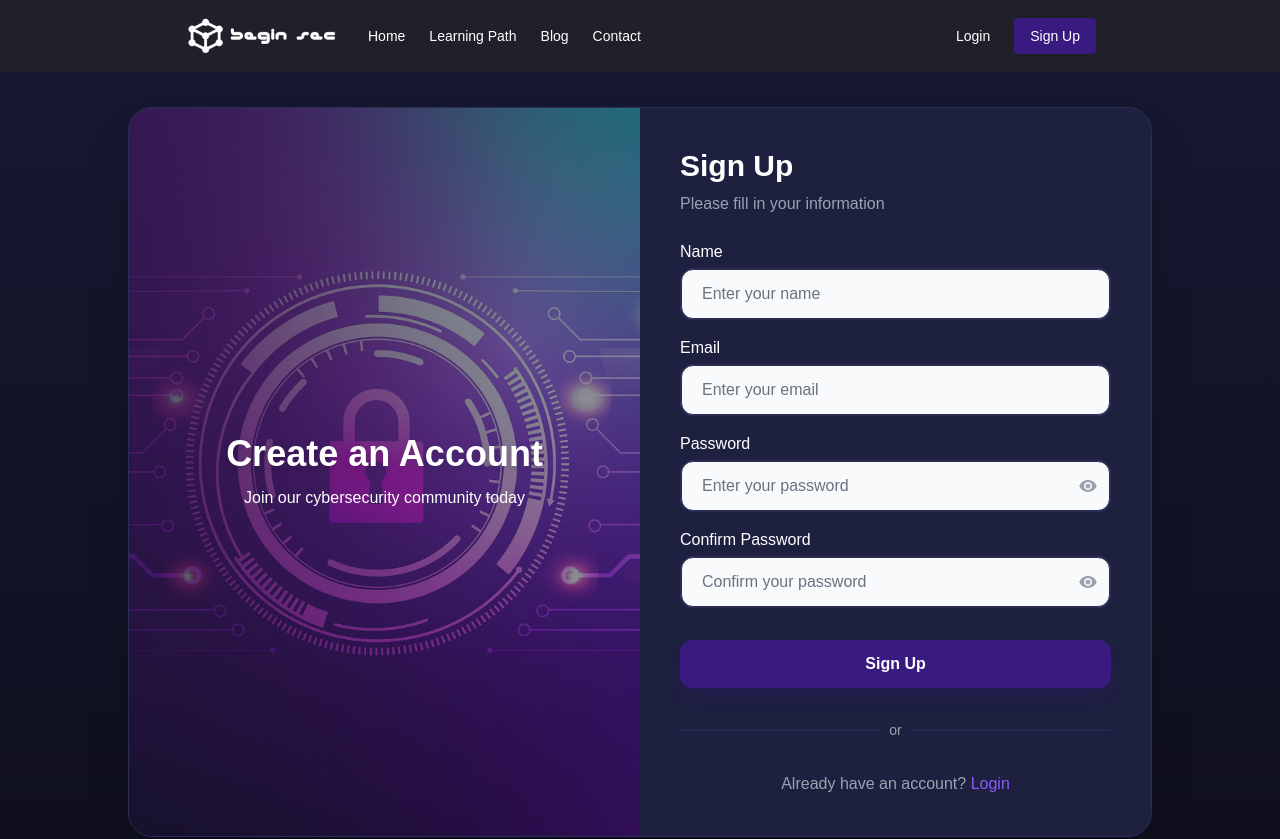
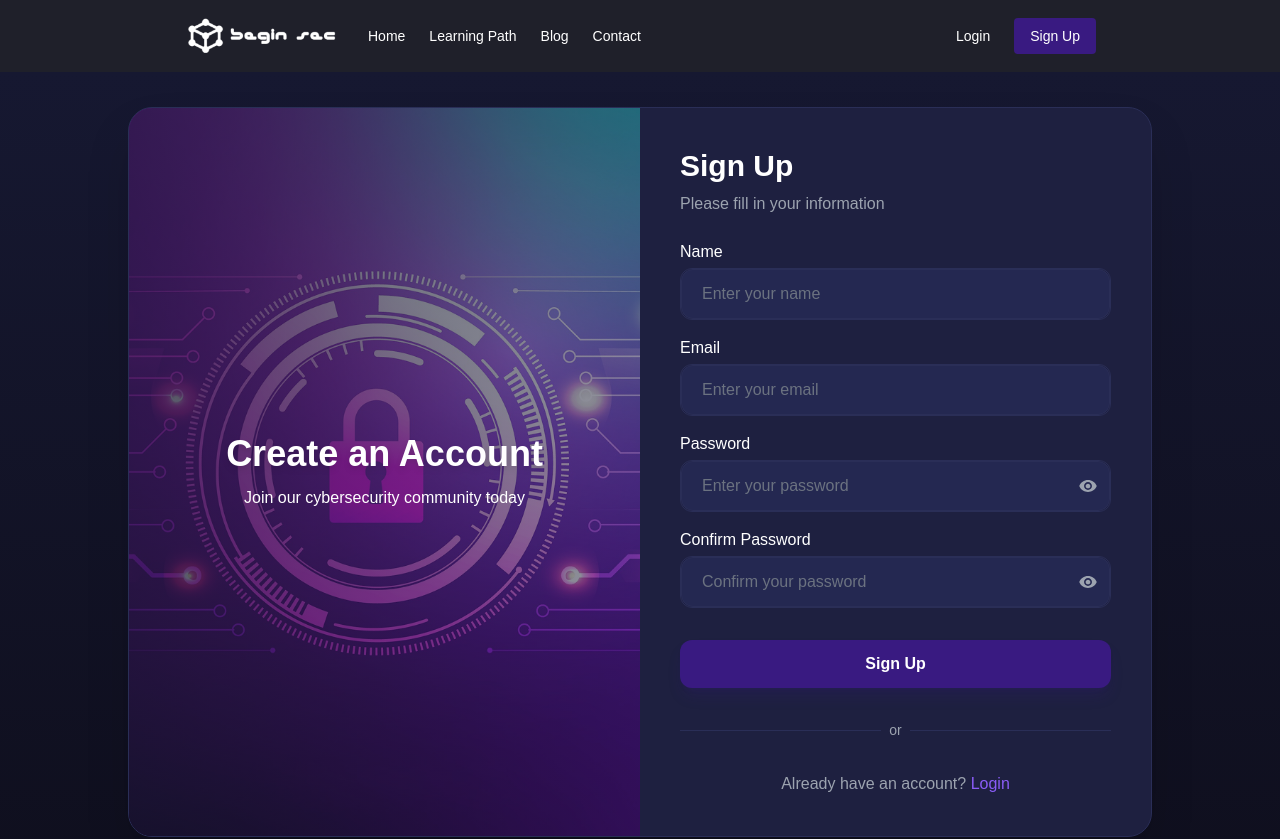
Before and after one commit to Parakuz/beginSec, a Next.js app in the folder setup/beginsec/: page /signup in a window 1280 px wide. Shown: the top 839 px of the page. Built offline with nearby package versions, Linux system fonts and the light colour scheme; no server answers; a web font is replaced by a local one.

Commit message:
fix input style

```diff
--- a/setup/beginsec/styles/Form.module.css
+++ b/setup/beginsec/styles/Form.module.css
@@ -1,11 +1,11 @@
 .input_group {
-    @apply flex border rounded-xl relative; /* Combined `position: relative` into the same line */
+    @apply flex border rounded-xl relative border-[#2A2E57]; /* เพิ่ม border color */
 }
 
 .input_text {
-    @apply w-full py-3 px-5 border rounded-xl bg-slate-50 focus:outline-none; /* Merged `focus:outline-none` */
+    @apply w-full py-3 px-5 border rounded-xl bg-[#242851] text-white border-[#2A2E57] focus:outline-none; /* เปลี่ยนเป็น dark mode */
 }
 
 .button {
-    @apply bg-[#391A81] text-white py-3 px-5 rounded-xl focus:outline-none font-bold;
+    @apply bg-[#391A81] text-white py-3 px-5 rounded-xl focus:outline-none font-bold hover:bg-[#6231D5] transition-colors duration-300;
 }
```
